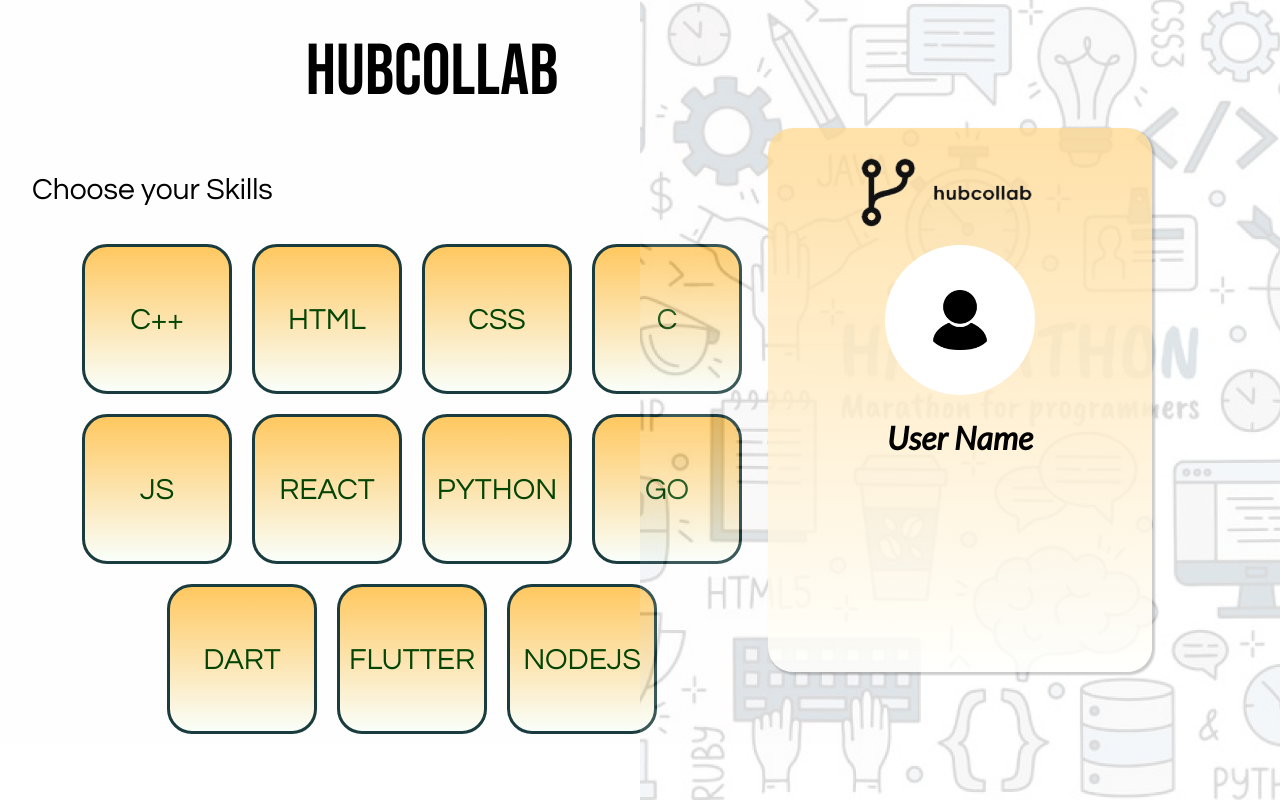
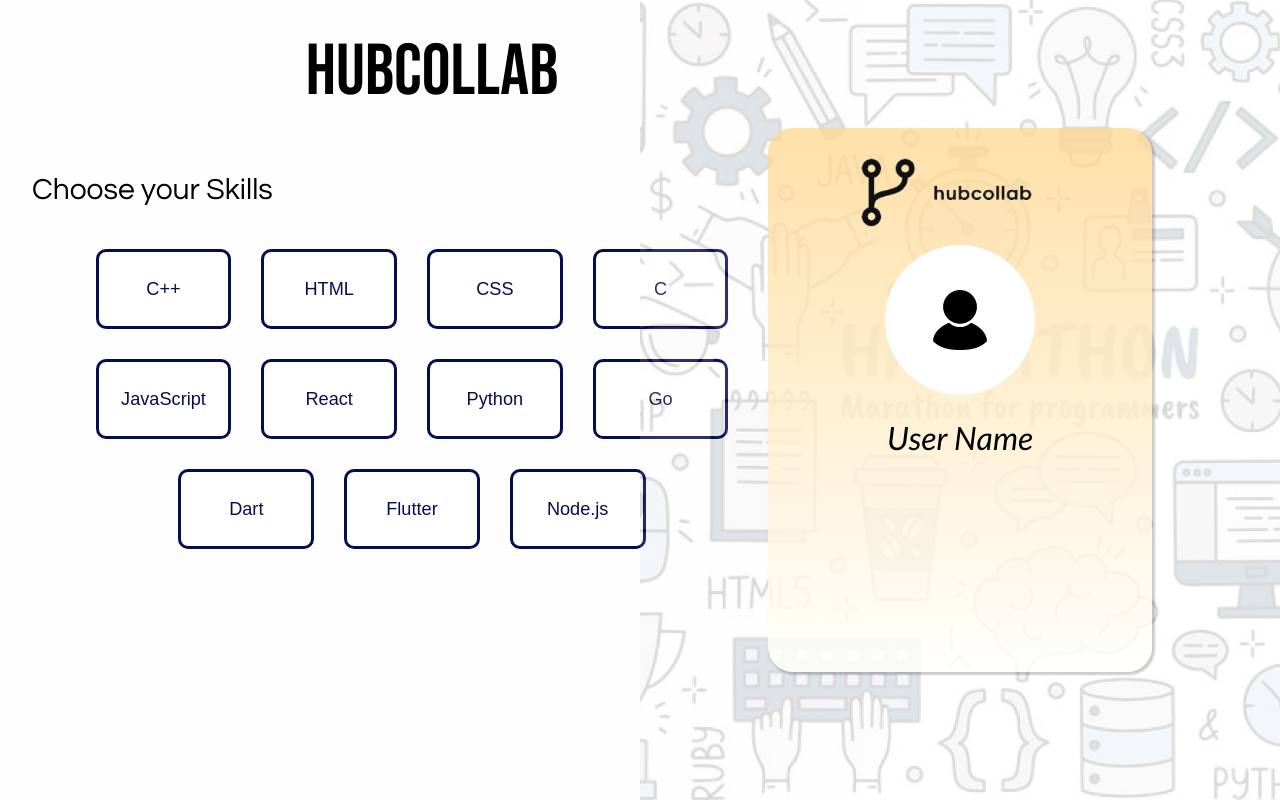
Before and after one commit to VanshKela/Hub-Collab, a React (Create React App) app in the folder hub-collab/: page /sign-up in a window 1280 px wide. Both pictures are taken after a click on the button "SIGN UP". Built offline with nearby package versions, Linux system fonts and the light colour scheme.

Commit message:
css of skills page improved

```diff
--- a/hub-collab/src/Screens/signup.css
+++ b/hub-collab/src/Screens/signup.css
@@ -17,11 +17,17 @@
     font-size: 25px;
     background-color: #5138ee;
     border: none;
+    cursor: pointer;
+}
+
+label{
+    cursor: pointer;
 }
 
 .uploadButton {
     height: 30px;
     width: 100px;
+    cursor: pointer;
 }
 
 .signInButton {
@@ -92,30 +98,38 @@ p {
 }
 
 .cardContainer {
-    left: 50%;
-    position: fixed;
+    position: sticky;
+    right: 0%;
+    left:50%;
+    top:0%;
+    bottom:0%;
     height: 100vh;
     display: flex;
-    width: 50%;
+    width: 50vw;
+    max-width: 50vw;
     background-size: cover;
     background-image: url("./../assets/cardBack.png");
 }
 
 .buttonSkill {
-    margin: 10px 10px;
-    width: 150px;
-    height: 150px;
-    background: linear-gradient( 180deg, #ffc860 0%, rgba(248, 255, 249, 0.78) 100%);
-    border: 3px solid #1a3c3e;
+    margin: 15px 15px;
+    width: 10.6vw;
+    height: 10vh;
+    background-color: white;
+    border: 3px solid #050d52;
     box-sizing: border-box;
-    border-radius: 25px;
-    font-family: Questrial;
-    font-style: normal;
-    font-weight: normal;
-    font-size: 30px;
-    line-height: 31px;
+    border-radius: 10px;
+    font-family: 'Nunito', sans-serif;
+    font-size: 1.420vw;
     text-align: center;
-    color: #024401;
+    color: #050d52;
+    cursor: pointer;
+}
+
+.buttonSkill:hover{
+    background-color: #050d52;
+    color: white;
+    transition: 250ms ease-in-out;
 }
 
 .form {
--- a/hub-collab/src/Screens/skill.js
+++ b/hub-collab/src/Screens/skill.js
@@ -2,7 +2,7 @@ import React from "react";
 import "./signup.css";
 
 function SkillForm({ onClick }) {
-  const skills = ["C++","HTML","CSS","C","JS","REACT","PYTHON","GO","DART","FLUTTER","NODEJS"]
+  const skills = ["C++","HTML","CSS","C","JavaScript","React","Python","Go","Dart","Flutter","Node.js"]
   return (
     <form className="form">
       <h2>Choose your Skills</h2>
--- a/hub-collab/src/components/card.css
+++ b/hub-collab/src/components/card.css
@@ -24,7 +24,7 @@
   letter-spacing: 0.2px;
   text-align: center;
   font-family: 'Lato', sans-serif;
-  font-weight: bold;
+  /* font-weight: bold; */
   margin: 0.5em;
 }
 .cardImage {
```
